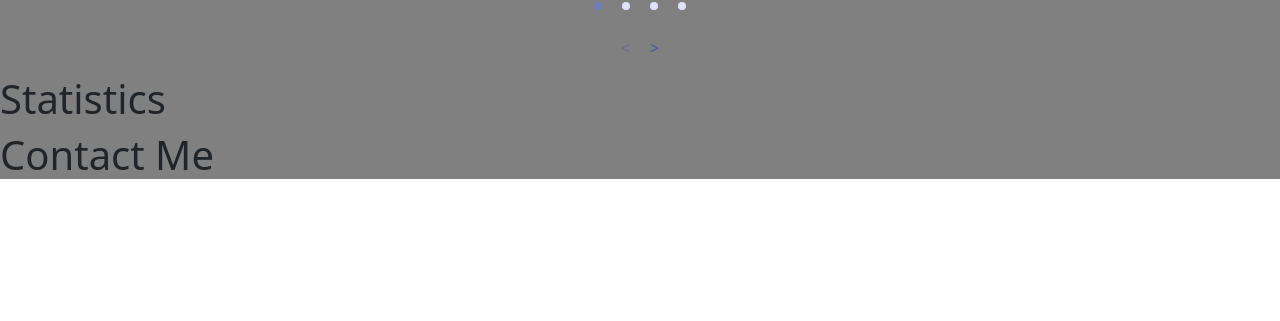
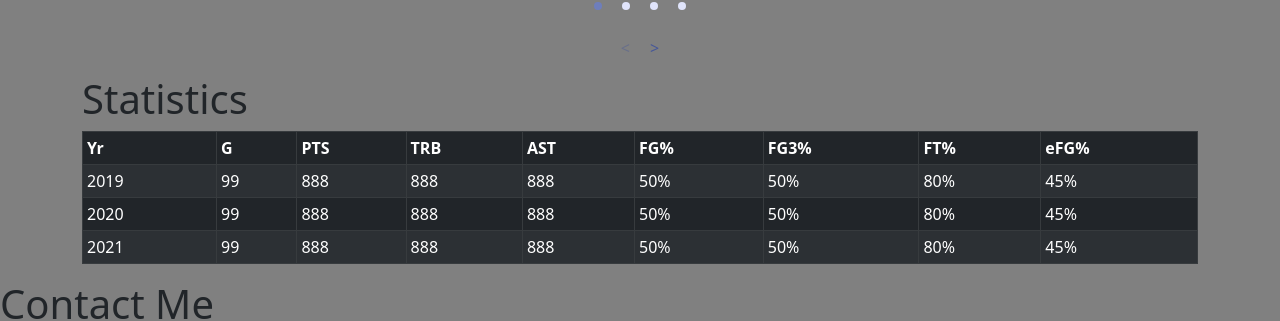
Before and after one commit to MoxElliot/video-portfolio, a React (Create React App) app: page / in a window 1280 px wide. Shown: the part 1330-1651 px from the top of the page. Before the commit the page ends 1517 px from the top, so only its background shows below. Built offline with nearby package versions, Linux system fonts and the light colour scheme.

Commit message:
Statistics added in Table (#4)

```diff
--- a/src/Components/Statistics.jsx
+++ b/src/Components/Statistics.jsx
@@ -1,9 +1,41 @@
 import React from 'react';
+import Table from 'react-bootstrap/Table';
+
+const statsArr = [{year:'2019', games:'99', points:'888', rebounds:'888', assists:'888', two_field_goal_percent: '50%', three_field_goal_percent:'50%', free_throw_percent:'80%', effetive_field_goal_percent:'45%'},
+{year:'2020', games:'99', points:'888', rebounds:'888', assists:'888', two_field_goal_percent: '50%', three_field_goal_percent:'50%', free_throw_percent:'80%', effetive_field_goal_percent:'45%'},
+{year:'2021', games:'99', points:'888', rebounds:'888', assists:'888', two_field_goal_percent: '50%', three_field_goal_percent:'50%', free_throw_percent:'80%', effetive_field_goal_percent:'45%'}]
+
+const statsHeadArr = [['Year','Yr'], ['Games','G'], ['Points','PTS'], ['Total Rebounds','TRB'], ['Assists', 'AST'], ['Field Goal %', 'FG%'], ['3-Point Field Goal %', 'FG3%'], ['Free Throw %', 'FT%'], ['Effective Field Goal %', 'eFG%']]
+
 
 const Statistics = () => {
     return (
-        <div className='statistics' id='statistics'>
+        <div className='statistics container' id='statistics'>
             <h1>Statistics</h1>
+            <Table striped bordered hover variant='dark' size='sm'>
+                <thead hover='true'>
+                    <tr>
+                        {statsHeadArr.map((data, i)=>
+                            <th key={i} title={data[0]}>{data[1]}</th>
+                        )}
+                    </tr>
+                </thead>
+                <tbody>
+                    {statsArr.map((data, i) => (
+                        <tr key={i}>
+                            <td>{data.year}</td>
+                            <td>{data.games}</td>
+                            <td>{data.points}</td>
+                            <td>{data.rebounds}</td>
+                            <td>{data.assists}</td>
+                            <td>{data.two_field_goal_percent}</td>
+                            <td>{data.three_field_goal_percent}</td>
+                            <td>{data.free_throw_percent}</td>
+                            <td>{data.effetive_field_goal_percent}</td>
+                        </tr>
+                    ))}
+                </tbody>
+            </Table>
         </div>
     )
 }
```
